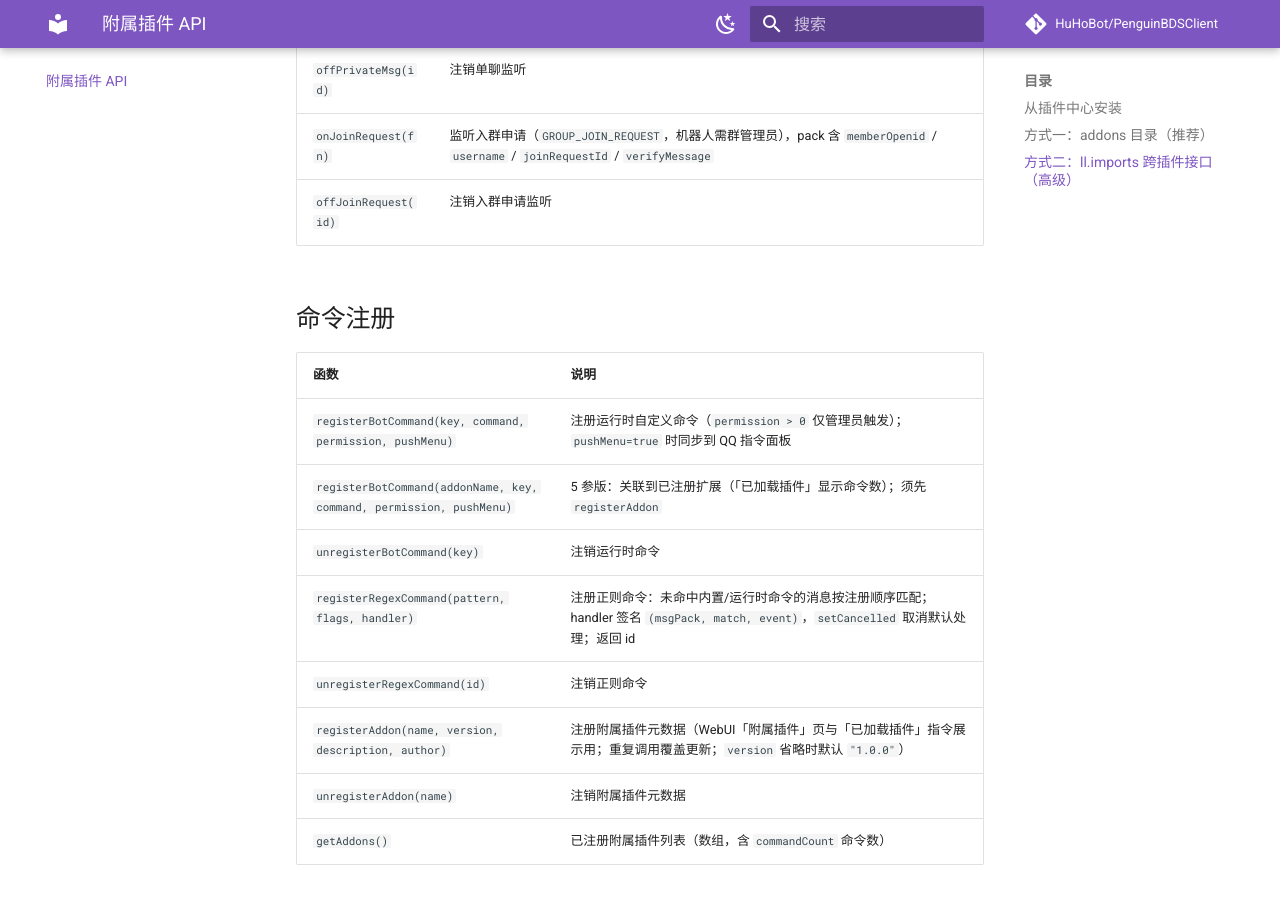
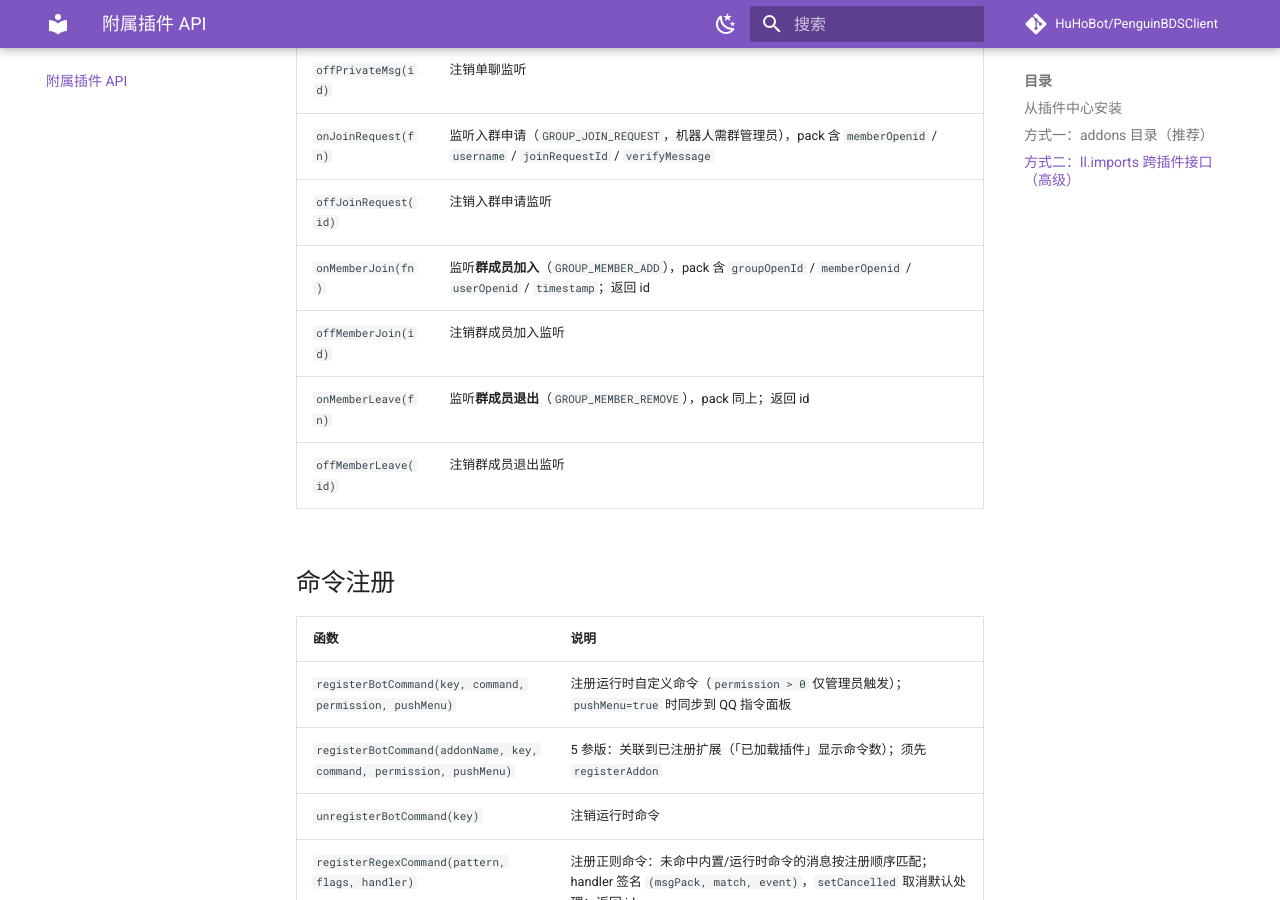
Before and after one commit to Beeeee-really/huhobot-docs, an MkDocs documentation site: the page built from docs/addon-api.md, in a window 1280 px wide and 900 px high, scrolled down 2499 px. Built offline with MkDocs 1.6.1 and Material for MkDocs 9.7.7, drawn with Linux system fonts in a browser that asks for light colours; comment, search, counter and statistics services are not loaded.

Commit message:
docs: onMemberJoin/onMemberLeave addon events

```diff
--- a/docs/addon-api.md
+++ b/docs/addon-api.md
@@ -88,6 +88,10 @@ module.exports = (addon) => {
 | `offPrivateMsg(id)` | 注销单聊监听 |
 | `onJoinRequest(fn)` | 监听入群申请（`GROUP_JOIN_REQUEST`，机器人需群管理员），pack 含 `memberOpenid` / `username` / `joinRequestId` / `verifyMessage` |
 | `offJoinRequest(id)` | 注销入群申请监听 |
+| `onMemberJoin(fn)` | 监听**群成员加入**（`GROUP_MEMBER_ADD`），pack 含 `groupOpenId` / `memberOpenid` / `userOpenid` / `timestamp`；返回 id |
+| `offMemberJoin(id)` | 注销群成员加入监听 |
+| `onMemberLeave(fn)` | 监听**群成员退出**（`GROUP_MEMBER_REMOVE`），pack 同上；返回 id |
+| `offMemberLeave(id)` | 注销群成员退出监听 |
 
 ## 命令注册
 
```
